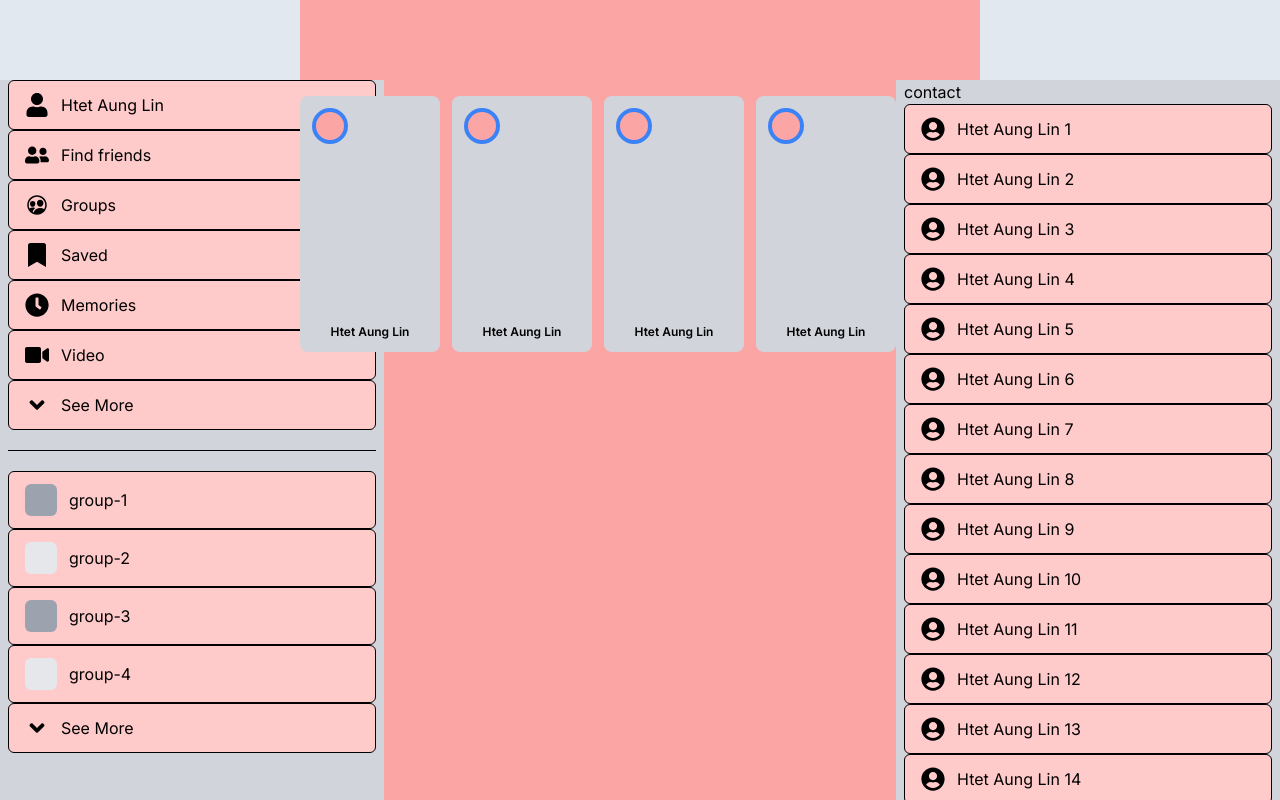
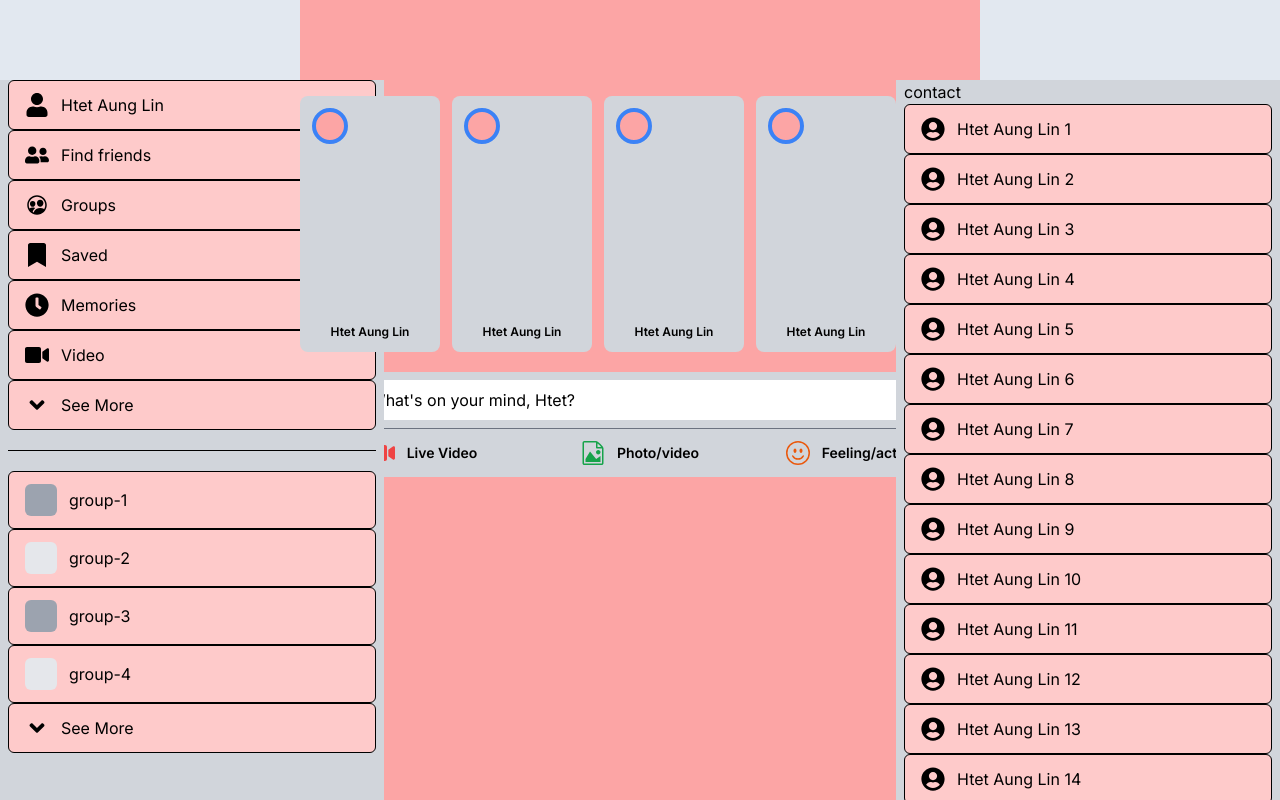
Before and after one commit to HTLA380/Facebook-Clone, a Next.js app: page /feed in a window 1280 px wide. Built offline with nearby package versions, Linux system fonts and the light colour scheme; no server answers.

Commit message:
feat: add CreatePost initial structure

```diff
--- /dev/null
+++ b/src/app/feed/(createPost)/CreatePost.jsx
@@ -0,0 +1,34 @@
+import React from "react";
+import { FaVideo } from "react-icons/fa";
+import { ImFilePicture } from "react-icons/im";
+import { BsEmojiSmile } from "react-icons/bs";
+
+const CreatePost = () => {
+  return (
+    <div className="w-full px-4 py-2 mt-5 bg-gray-300 rounded-md">
+      <div className="flex items-center gap-3 pb-2 border-b border-b-gray-500 ">
+        {/* user profile */}
+        <div className="w-8 h-8 bg-gray-800 rounded-full "></div>
+        <button className="w-full px-3 py-2 text-left bg-white rounded-full">
+          What's on your mind, Htet?
+        </button>
+      </div>
+      <div className="flex items-center mt-2">
+        <button className="flex items-center justify-center w-full gap-3 py-1 rounded-md">
+          <FaVideo className="text-2xl text-red-500" />
+          <p className="text-sm font-semibold">Live Video</p>
+        </button>
+        <button className="flex items-center justify-center w-full gap-3 py-1 rounded-md">
+          <ImFilePicture className="text-2xl text-green-600" />
+          <p className="text-sm font-semibold">Photo/video</p>
+        </button>
+        <button className="flex items-center justify-center w-full gap-3 py-1 rounded-md">
+          <BsEmojiSmile className="text-2xl text-orange-600" />
+          <p className="text-sm font-semibold">Feeling/activity</p>
+        </button>
+      </div>
+    </div>
+  );
+};
+
+export default CreatePost;
--- a/src/app/feed/page.js
+++ b/src/app/feed/page.js
@@ -5,6 +5,7 @@ import { signOut } from "next-auth/react";
 import LeftBar from "./(leftBar)/LeftBar";
 import RightBar from "./(rightBar)/RightBar";
 import MyDay from "./(myDay)/MyDay";
+import CreatePost from "./(createPost)/CreatePost";
 
 const Feed = () => {
   return (
@@ -14,6 +15,7 @@ const Feed = () => {
       {/* main content */}
       <main className="w-full h-full max-w-[680px] min-h-screen bg-red-300 pt-24">
         <MyDay />
+        <CreatePost />
       </main>
       {/* right bar */}
       <RightBar />
```
